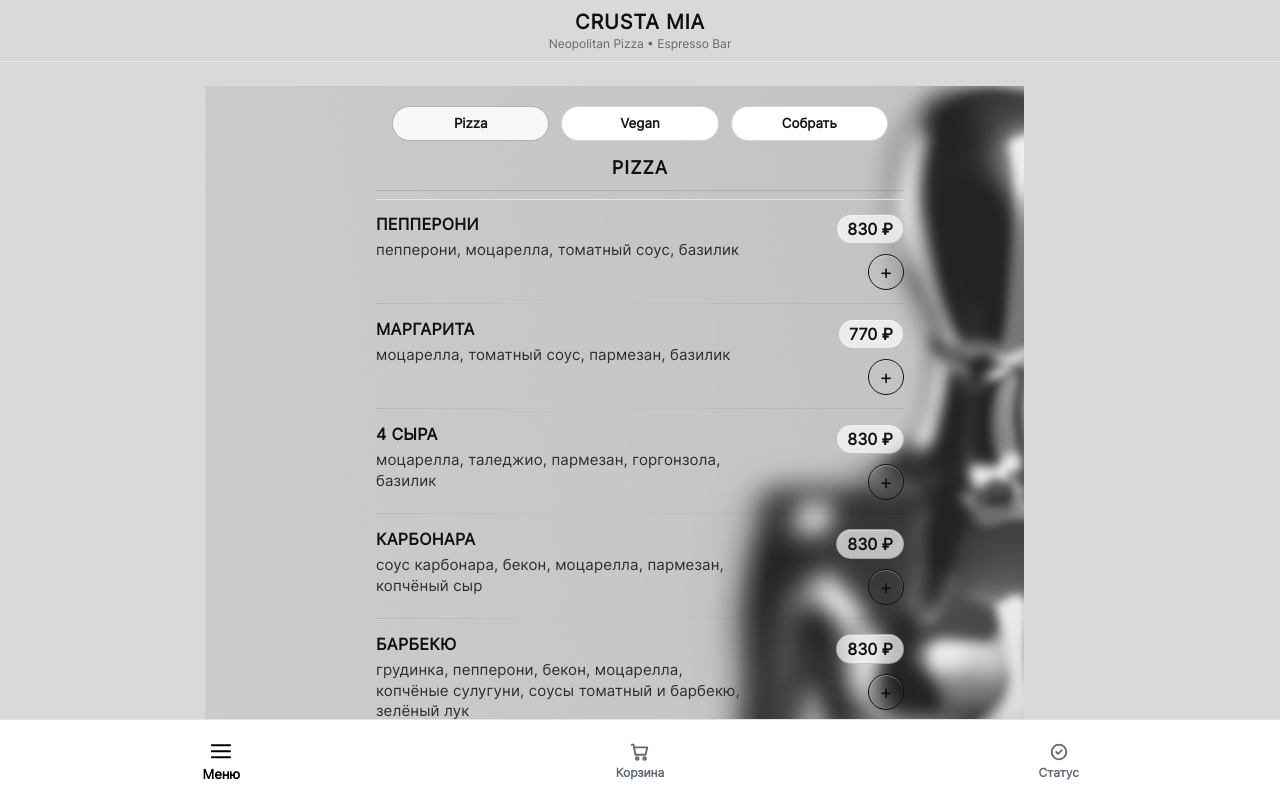
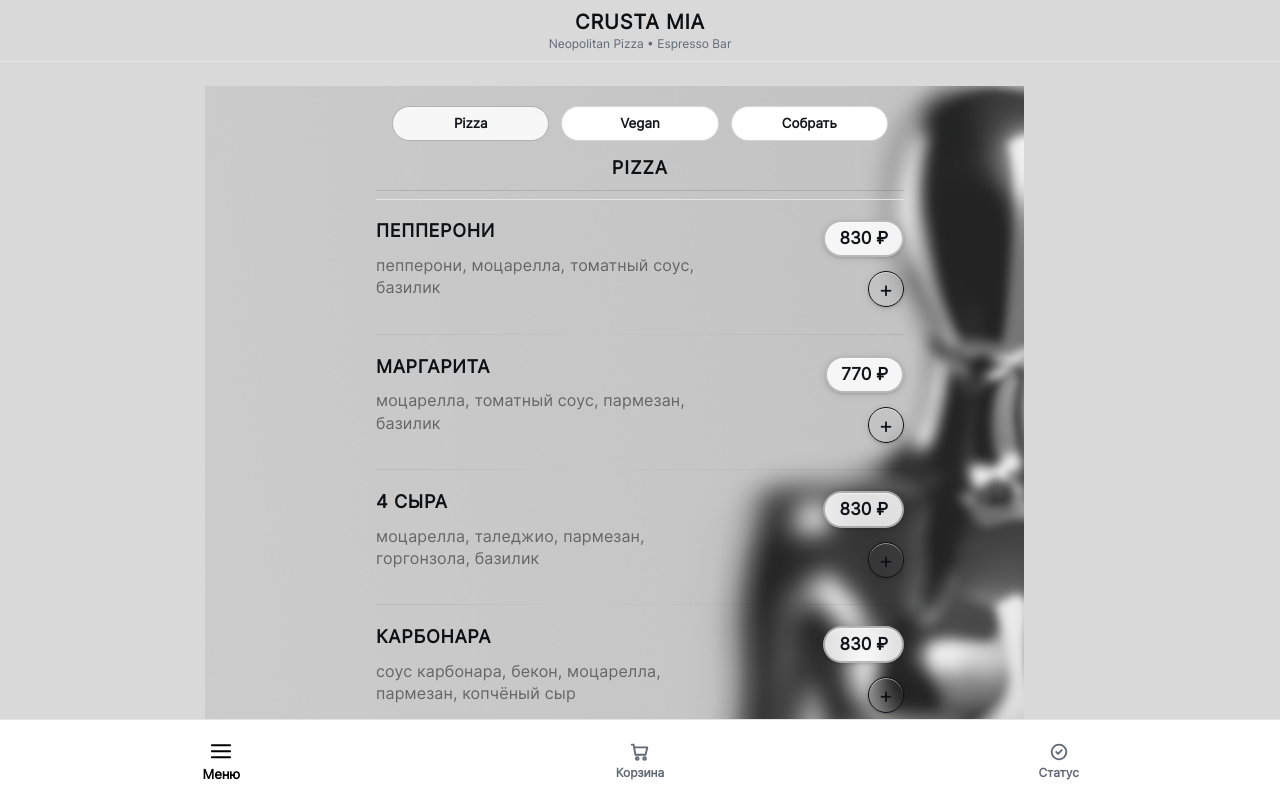
Before and after one commit to preff23/pizzatest, a React (Vite) app: page / in a window 1280 px wide. Shown: the top 798 px of the page. Built offline with nearby package versions, Linux system fonts and the light colour scheme.

Commit message:
feat: комплексное улучшение UI - премиальные кнопки, улучшенная типографика и воздушные отступы

```diff
--- a/src/styles/crusta-print.css
+++ b/src/styles/crusta-print.css
@@ -90,32 +90,35 @@ body::before {
   }
 
   .row {
-    padding: 12px 0;
-    gap: 12px;
+    padding: 16px 0;
+    gap: 16px;
   }
 
   .row h3 {
-    font-size: 15px;
+    font-size: 16px;
+    margin-bottom: 10px;
   }
 
   .row .desc {
-    font-size: 13px;
+    font-size: 14px;
     line-height: 1.4;
+    margin-bottom: 14px;
   }
 
   .price {
-    font-size: 15px;
+    font-size: 16px;
+    padding: 6px 12px;
   }
 
   .btn-add {
-    width: 32px;
-    height: 32px;
-    font-size: 18px;
+    width: 40px;
+    height: 40px;
+    font-size: 20px;
   }
 
   .qty {
-    padding: 3px 6px;
-    gap: 6px;
+    padding: 4px 8px;
+    gap: 8px;
   }
 
   .qbtn {
@@ -161,15 +164,18 @@ body::before {
   }
 
   .row h3 {
-    font-size: 14px;
+    font-size: 15px;
+    margin-bottom: 8px;
   }
 
   .row .desc {
-    font-size: 12px;
+    font-size: 13px;
+    margin-bottom: 12px;
   }
 
   .price {
-    font-size: 14px;
+    font-size: 15px;
+    padding: 5px 10px;
   }
 }
 .container{ max-width:560px; margin:0 auto; padding:16px 16px 100px; }
@@ -265,8 +271,8 @@ body::before {
 
 /* Dish row */
 .row{
-  display:grid; grid-template-columns: 1fr auto; gap:16px;
-  padding:14px 0;
+  display:grid; grid-template-columns: 1fr auto; gap:20px;
+  padding:20px 0;
   border-bottom: 1px solid transparent; /* убираем старую линию */
   position: relative;
 }
@@ -280,57 +286,69 @@ body::before {
   background: linear-gradient(90deg, rgba(0,0,0,.08), rgba(0,0,0,0) 40%, rgba(0,0,0,.08));
 }
 .row h3{
-  margin:0 0 6px; font-size:16px; font-weight:800; text-transform:uppercase;
-  letter-spacing:.02em;
+  margin:0 0 12px;
+  font-size:18px;
+  font-weight:800;
+  text-transform:uppercase;
+  letter-spacing:.04em;
+  line-height: 1.2;
 }
 .row .desc{
-  margin:0;
-  font-size:15px;
-  line-height:1.35;
-  color:#2E2E2E;
-  font-weight: 500;
+  margin:0 0 16px;
+  font-size:16px;
+  line-height:1.4;
+  color:#666666;
+  font-weight: 400;
   letter-spacing: 0.01em;
   max-width:58ch;
   margin-right: 72px;
 }
 .row .aside{
-  display:flex; flex-direction:column; align-items:flex-end; gap:10px;
+  display:flex; flex-direction:column; align-items:flex-end; gap:14px;
 }
 .price{
   color: #111318;
   font-weight: 800;
-  font-size: 16px;
-  padding: 6px 10px;
+  font-size: 17px;
+  padding: 8px 14px;
   border-radius: 999px;
-  background: rgba(255,255,255,0.68);
-  backdrop-filter: blur(6px);
-  -webkit-backdrop-filter: blur(6px);
-  border: 1px solid rgba(0,0,0,0.18);
-  box-shadow: inset 0 1px 0 rgba(255,255,255,.35);
+  background: rgba(255,255,255,0.85);
+  backdrop-filter: blur(8px);
+  -webkit-backdrop-filter: blur(8px);
+  border: 2px solid rgba(0,0,0,0.25);
+  box-shadow:
+    inset 0 1px 0 rgba(255,255,255,.5),
+    0 2px 8px rgba(0,0,0,0.1),
+    0 1px 3px rgba(0,0,0,0.15);
   line-height: 1;
   display: inline-flex;
   align-items: center;
   justify-content: center;
   white-space: nowrap;
+  transition: all .16s cubic-bezier(.2,.8,.2,1);
 }
 
 /* Add button: премиальный outline-стиль + блик */
 .btn-add{
-  width: 44px;
-  height: 44px;
+  width: 48px;
+  height: 48px;
   border-radius: 999px;
   display: inline-flex;
   align-items: center;
   justify-content: center;
-  background: rgba(255,255,255,0.68);
-  backdrop-filter: blur(6px);
-  -webkit-backdrop-filter: blur(6px);
-  border: 1px solid rgba(0,0,0,0.18);                  /* outline */
-  box-shadow: inset 0 1px 0 rgba(255,255,255,.35);     /* внутренний блик */
+  background: rgba(255,255,255,0.85);
+  backdrop-filter: blur(8px);
+  -webkit-backdrop-filter: blur(8px);
+  border: 2px solid rgba(0,0,0,0.25);
+  box-shadow:
+    inset 0 1px 0 rgba(255,255,255,.5),
+    0 2px 8px rgba(0,0,0,0.1),
+    0 1px 3px rgba(0,0,0,0.15);
   color: #111318;
-  transition: transform .14s cubic-bezier(.2,.8,.2,1), background .14s ease, border-color .14s ease;
-  font-size: 20px;
+  transition: all .16s cubic-bezier(.2,.8,.2,1);
+  font-size: 22px;
   line-height: 1;
+  cursor: pointer;
 }
 .btn-add svg,
 .btn-add i{
@@ -338,11 +356,19 @@ body::before {
   stroke-width: 2.25px;
 }
 .btn-add:hover{
-  background: rgba(255,255,255,0.78);
-  border-color: rgba(0,0,0,0.22);
+  background: rgba(255,255,255,0.95);
+  border-color: rgba(0,0,0,0.35);
+  box-shadow:
+    inset 0 1px 0 rgba(255,255,255,.6),
+    0 4px 12px rgba(0,0,0,0.15),
+    0 2px 6px rgba(0,0,0,0.2);
+  transform: translateY(-1px);
 }
 .btn-add:active{
-  transform: scale(0.96);
+  transform: scale(0.95) translateY(0px);
+  box-shadow:
+    inset 0 1px 0 rgba(255,255,255,.4),
+    0 1px 3px rgba(0,0,0,0.2);
 }
 
 /* pulse-анимация на быстрый тап (добавим классом из JS) */
@@ -392,14 +418,53 @@ button:focus-visible{ outline:2px solid rgba(14,17,20,.25); outline-offset:2px;
 .btn-add:active{ transform: scale(.96); background:var(--accent); color:var(--surface);}
 
 .qty{
-  display:inline-flex; align-items:center; gap:8px; border:1px solid var(--accent);
-  border-radius:999px; padding:4px 8px;
+  display:inline-flex;
+  align-items:center;
+  gap:10px;
+  border:2px solid var(--accent);
+  border-radius:999px;
+  padding:6px 12px;
+  background: rgba(255,255,255,0.9);
+  backdrop-filter: blur(8px);
+  -webkit-backdrop-filter: blur(8px);
+  box-shadow:
+    0 2px 8px rgba(0,0,0,0.1),
+    0 1px 3px rgba(0,0,0,0.15);
+  transition: all .16s cubic-bezier(.2,.8,.2,1);
 }
 .qbtn{
-  width:24px; height:24px; border:0; background:transparent; color:var(--accent);
-  font-weight:800; line-height:1; min-width:24px; min-height:24px;
+  width:28px;
+  height:28px;
+  border:2px solid var(--accent);
+  background:rgba(255,255,255,0.9);
+  color:var(--accent);
+  font-weight:800;
+  line-height:1;
+  min-width:28px;
+  min-height:28px;
+  border-radius: 50%;
+  display: flex;
+  align-items: center;
+  justify-content: center;
+  cursor: pointer;
+  transition: all .16s cubic-bezier(.2,.8,.2,1);
+  box-shadow:
+    0 2px 6px rgba(0,0,0,0.1),
+    0 1px 2px rgba(0,0,0,0.15);
 }
-.qbtn:active{ transform: scale(.96); }
+.qbtn:hover {
+  background: var(--accent);
+  color: white;
+  transform: translateY(-1px);
+  box-shadow:
+    0 4px 10px rgba(0,0,0,0.15),
+    0 2px 4px rgba(0,0,0,0.2);
+}
+.qbtn:active{
+  transform: scale(.95) translateY(0px);
+  box-shadow:
+    0 1px 3px rgba(0,0,0,0.2);
+}
 .qval{
   min-width:16px; text-align:center; font-weight:800; transition: transform 120ms ease;
 }
@@ -583,13 +648,17 @@ button:focus-visible{ outline:2px solid rgba(14,17,20,.25); outline-offset:2px;
 }
 
 .cart-summary-curved .button {
-  height: 40px;
-  padding: 0 14px;
-  border-radius: 10px;
-  border: 1px solid transparent;
+  height: 48px;
+  padding: 0 18px;
+  border-radius: 12px;
+  border: 2px solid transparent;
   font-weight: 700;
+  font-size: 15px;
   cursor: pointer;
-  transition: all 0.2s ease;
+  transition: all .16s cubic-bezier(.2,.8,.2,1);
+  box-shadow:
+    0 2px 8px rgba(0,0,0,0.1),
+    0 1px 3px rgba(0,0,0,0.15);
 }
 
 .cart-summary-curved .button:focus-visible {
@@ -598,18 +667,51 @@ button:focus-visible{ outline:2px solid rgba(14,17,20,.25); outline-offset:2px;
 }
 
 .cart-summary-curved .button--clear {
-  background: transparent;
+  background: rgba(255,255,255,0.9);
   color: var(--muted);
   border-color: var(--line);
+  backdrop-filter: blur(8px);
+  -webkit-backdrop-filter: blur(8px);
+}
+
+.cart-summary-curved .button--clear:hover {
+  background: rgba(255,255,255,1);
+  color: var(--ink);
+  transform: translateY(-1px);
+  box-shadow:
+    0 4px 12px rgba(0,0,0,0.15),
+    0 2px 6px rgba(0,0,0,0.2);
 }
 
 .cart-summary-curved .button--checkout {
   background: var(--ok);
   color: #fff;
+  border: 2px solid var(--ok);
+  box-shadow:
+    0 4px 12px rgba(34, 197, 94, 0.3),
+    0 2px 6px rgba(34, 197, 94, 0.2);
+  font-weight: 800;
+  font-size: 16px;
+  letter-spacing: 0.02em;
+  transition: all .16s cubic-bezier(.2,.8,.2,1);
+}
+
+.cart-summary-curved .button--checkout:hover {
+  background: #16a34a;
+  border-color: #16a34a;
+  transform: translateY(-2px);
+  box-shadow:
+    0 6px 16px rgba(34, 197, 94, 0.4),
+    0 3px 8px rgba(34, 197, 94, 0.3);
 }
 
 .cart-summary-curved .button--checkout:active {
   background: #15803d;
+  border-color: #15803d;
+  transform: scale(0.98) translateY(0px);
+  box-shadow:
+    0 2px 6px rgba(34, 197, 94, 0.3),
+    0 1px 3px rgba(34, 197, 94, 0.2);
 }
 
 /* Status */
@@ -702,12 +804,37 @@ button:focus-visible{ outline:2px solid rgba(14,17,20,.25); outline-offset:2px;
 
 /* Icon buttons */
 .icon-btn{
-  background:transparent; border:1px solid var(--line); color:var(--ink);
-  width: 40px; height: 40px; min-width: 40px; min-height: 40px; border-radius: var(--r-md); cursor: pointer;
-  display: flex; align-items: center; justify-content: center;
-  font-weight: 600; transition: all 0.2s ease;
+  background:rgba(255,255,255,0.9);
+  border:2px solid var(--line);
+  color:var(--ink);
+  width: 44px;
+  height: 44px;
+  min-width: 44px;
+  min-height: 44px;
+  border-radius: 12px;
+  cursor: pointer;
+  display: flex;
+  align-items: center;
+  justify-content: center;
+  font-weight: 600;
+  transition: all .16s cubic-bezier(.2,.8,.2,1);
+  backdrop-filter: blur(8px);
+  -webkit-backdrop-filter: blur(8px);
+  box-shadow:
+    0 2px 8px rgba(0,0,0,0.1),
+    0 1px 3px rgba(0,0,0,0.15);
 }
-.icon-btn:focus{ outline:2px solid rgba(14,17,20,.25); outline-offset:2px; }
+.icon-btn:hover {
+  background: rgba(255,255,255,1);
+  transform: translateY(-1px);
+  box-shadow:
+    0 4px 12px rgba(0,0,0,0.15),
+    0 2px 6px rgba(0,0,0,0.2);
+}
+.icon-btn:focus{
+  outline:2px solid rgba(14,17,20,.25);
+  outline-offset:2px;
+}
 
 /* Status pill */
 .status-pill {
```
